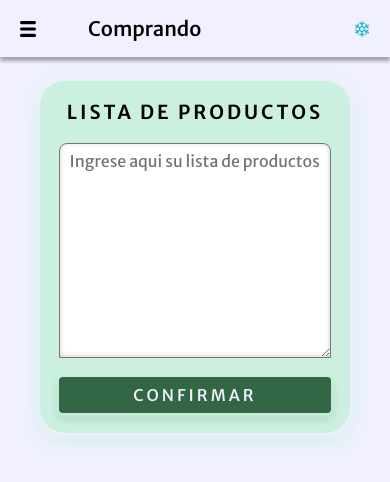
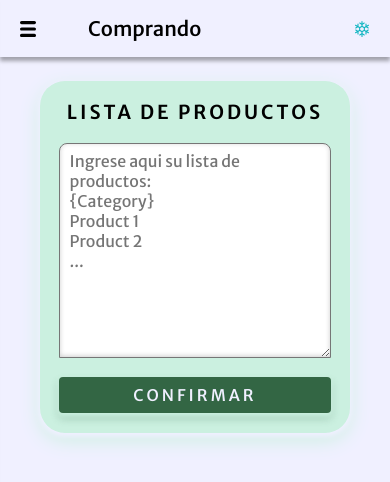
Before and after one commit to bonnce/shopping-list, a React (Create React App) app: page /shopping-list/buying in a window 390 px wide. Shown: the top 482 px of the page. Built offline with nearby package versions, Linux system fonts and the light colour scheme.

Commit message:
new product list format and responsive cards

```diff
--- a/src/assets/style/App.css
+++ b/src/assets/style/App.css
@@ -783,6 +783,11 @@ input[type=file]{
   }
 }
 
+.container-list{
+  max-width: 100%;
+  width: 80ch;
+}
+
 @keyframes out {
   from{
     opacity: 1;
--- a/src/misc/utils.ts
+++ b/src/misc/utils.ts
@@ -87,10 +87,8 @@ entries.map(data => {
 }
 
   function textParserToObj(str:string):{[key:string]:string[]}{
-    const regex: RegExp = /-\W*(\w+)\W*-\n(.*?)(?=\n-|$)/gs;
-
+    const regex: RegExp = /{\W*(\w+)\W*}\n(.*?)(?=\n{|$)/gs;
     const matches: RegExpMatchArray[] = Array.from(str.matchAll(regex));
-
     const result: { [key: string]: string[] } = {};
 
     matches.forEach(match => {
--- a/src/pages/buying/BuyingApp.tsx
+++ b/src/pages/buying/BuyingApp.tsx
@@ -12,8 +12,10 @@ export default function BuyingApp(){
             setProductList(valueParsed)
         }
     }
+    const PLACEHOLDER = "Ingrese aqui su lista de productos:\n{Category}\nProduct 1\nProduct 2\n..."
+
     return categoryWithProducts && Object.keys(categoryWithProducts).length > 0 ?
-    <ul className="container column gap-sm">
+    <ul className="container column gap-sm container-list">
         {Object.entries(categoryWithProducts).map(([category, productList]) =>
         <li className="fullWidth" key={category}>
             <h3 className="list-title">{category}</h3>
@@ -28,7 +30,7 @@ export default function BuyingApp(){
     <Card className='card-form'>
         <div className="container column gap-md border-box">
         <h2 className="form-title">Lista de productos</h2>
-        <textarea className="fullWidth input-text" name="productList" id="productList" rows={10} placeholder="Ingrese aqui su lista de productos" />
+        <textarea className="fullWidth input-text" name="productList" id="productList" rows={10} placeholder={PLACEHOLDER} />
         <InputButton value="Confirmar" className="fullWidth" onClick={handleClick} />
         </div>
     </Card>
--- a/src/pages/buying/productList.tsx
+++ b/src/pages/buying/productList.tsx
@@ -1,4 +1,4 @@
-import { BasicButton, Icon2x2 } from "components";
+import { Icon2x2 } from "components";
 import CardList from "components/card/cardList";
 import check from 'assets/images/check-outlined.svg'
 import cross from 'assets/images/cross-outlined.svg'
--- a/src/pages/shoppingList/send-shopping-list.tsx
+++ b/src/pages/shoppingList/send-shopping-list.tsx
@@ -12,7 +12,7 @@ const SendShoppingList = ({list}:{list:{[key: string]:RequiredProduct[]}})=>{
     const [errorContact, setErrorContact] = useState<string>()
     const baseWappUrl = 'https://wa.me'
     const stringToSend = Object.entries(list).map(([cat, items]) =>
-            [`-*${cat.toUpperCase()}*-\n`, items.map(ele =>  ele.name)]).toString().replaceAll(/\n,|,/g,'\n')
+            [`{ *${cat.toUpperCase()}* }\n`, items.map(ele =>  ele.name)]).toString().replaceAll(/\n,|,/g,'\n')
     const handleChange:ChangeEventHandler<HTMLInputElement> = (e) =>{
         setSendText(e.currentTarget.value)
     }
```
